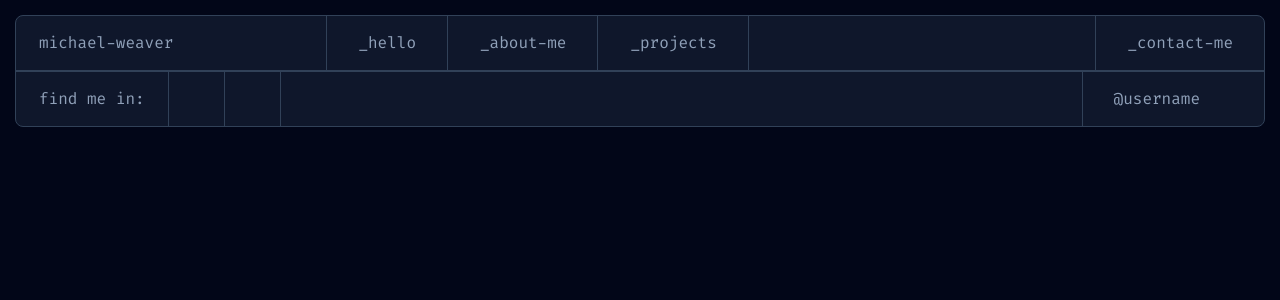
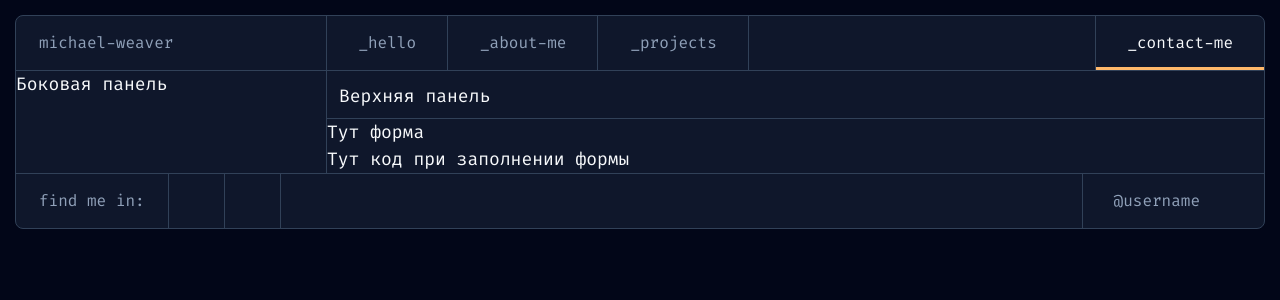
Before and after one commit to shuanvita/frontend-portfolio, a Vue app: page /contacts in a window 1280 px wide. Shown: the top 300 px of the page. Built offline with nearby package versions, Linux system fonts and the light colour scheme; the HTML template or start-up script is replaced by a standard one.

Commit message:
Разработка страницы "Контакты"

```diff
--- a/src/app/entrypoint/App.vue
+++ b/src/app/entrypoint/App.vue
@@ -8,9 +8,7 @@ import { TheFooter } from '@/widgets/TheFooter'
     class="grid min-h-[calc(100vh-30px)] grid-rows-[auto_1fr_auto] rounded-lg border border-slate-700 bg-slate-900 xl:min-h-full"
   >
     <TheHeader />
-    <main>
-      <RouterView />
-    </main>
+    <RouterView />
     <TheFooter />
   </div>
 </template>
--- /dev/null
+++ b/src/app/layouts/PageLayout.vue
@@ -0,0 +1,15 @@
+<script lang="ts" setup></script>
+
+<template>
+  <div class="grid grid-cols-[311px_1fr]">
+    <aside class="border-r border-slate-700">
+      <slot name="aside" />
+    </aside>
+    <main>
+      <div class="h-[48px] border-b border-slate-700 p-3">
+        <slot name="topPanel" />
+      </div>
+      <slot />
+    </main>
+  </div>
+</template>
--- a/src/app/routes/routes.ts
+++ b/src/app/routes/routes.ts
@@ -12,6 +12,11 @@ export const router = createRouter({
       path: '/about',
       component: () => import('@/pages/AboutPage.vue'),
     },
+    {
+      name: 'contacts',
+      path: '/contacts',
+      component: () => import('@/pages/ContactsPage.vue'),
+    },
   ],
   history: createWebHistory(),
 })
--- a/src/pages/AboutPage.vue
+++ b/src/pages/AboutPage.vue
@@ -1,7 +1,11 @@
-<script lang="ts" setup></script>
+<script lang="ts" setup>
+import PageLayout from '@/app/layouts/PageLayout.vue'
+</script>
 
 <template>
-  <div class="mt-10">
-    <h1>About Page</h1>
-  </div>
+  <PageLayout>
+    <template #aside> Aside </template>
+    <template #topPanel> Top Panel </template>
+    <div>About Page Content</div>
+  </PageLayout>
 </template>
--- /dev/null
+++ b/src/pages/ContactsPage.vue
@@ -0,0 +1,16 @@
+<script lang="ts" setup>
+import PageLayout from '@/app/layouts/PageLayout.vue'
+</script>
+
+<template>
+  <PageLayout>
+    <template #aside> Боковая панель </template>
+    <template #topPanel>
+      <div>Верхняя панель</div>
+    </template>
+    <div>
+      <div>Тут форма</div>
+      <div>Тут код при заполнении формы</div>
+    </div>
+  </PageLayout>
+</template>
--- a/src/pages/HomePage.vue
+++ b/src/pages/HomePage.vue
@@ -3,7 +3,7 @@ import { homeData } from '@/shared/data'
 </script>
 
 <template>
-  <div
+  <main
     class="relative z-10 mx-auto flex h-full max-w-[1210px] items-center gap-[146px] px-6 pb-7 xl:px-0 xl:pb-0"
   >
     <div class="z-10 pt-[29px] text-slate-400 xl:pt-0">
@@ -38,5 +38,5 @@ import { homeData } from '@/shared/data'
       alt=""
     />
     <img class="absolute top-0 right-0 z-0 xl:hidden" src="/images/home-blurs-mobile.png" alt="" />
-  </div>
+  </main>
 </template>
```
